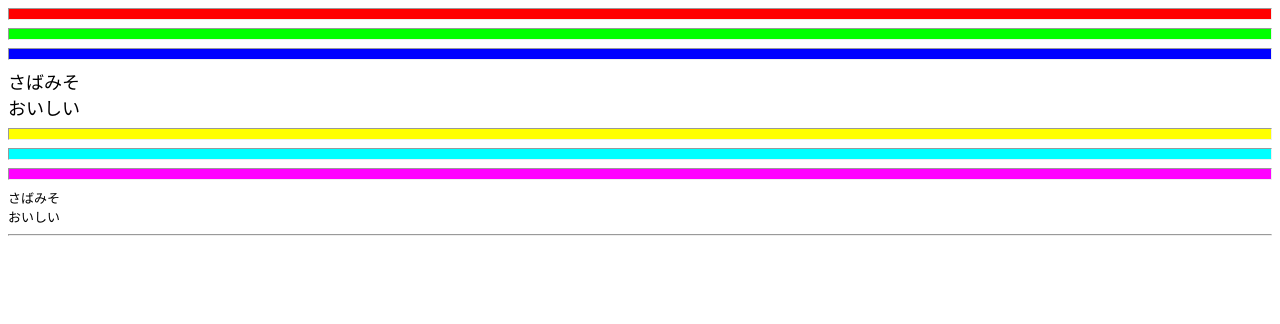
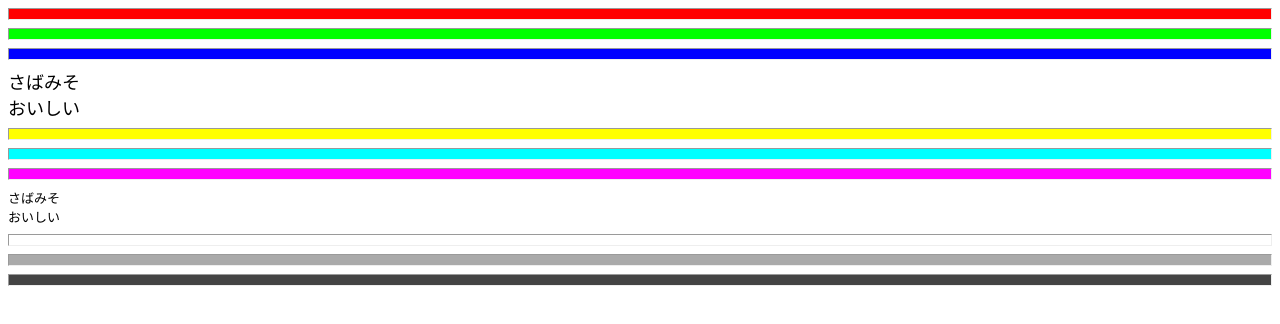
Before and after one commit to sabakan047/test, a plain HTML site: page index.html in a window 1280 px wide. Drawn offline with Linux system fonts and the light colour scheme.

Commit message:
Update index.html

```diff
--- a/index.html
+++ b/index.html
@@ -8,5 +8,7 @@
   <hr style="height:10px; background-color:#00ffff;">
   <hr style="height:10px; background-color:#ff00ff;">
   <div style="font-size:small">さばみそ<br>おいしい</div>
-  <hr>
+  <hr style="height:10px; background-color:#ffffff;">
+  <hr style="height:10px; background-color:#aaaaaa;">
+  <hr style="height:10px; background-color:#444444;">
 </body></html>
```
